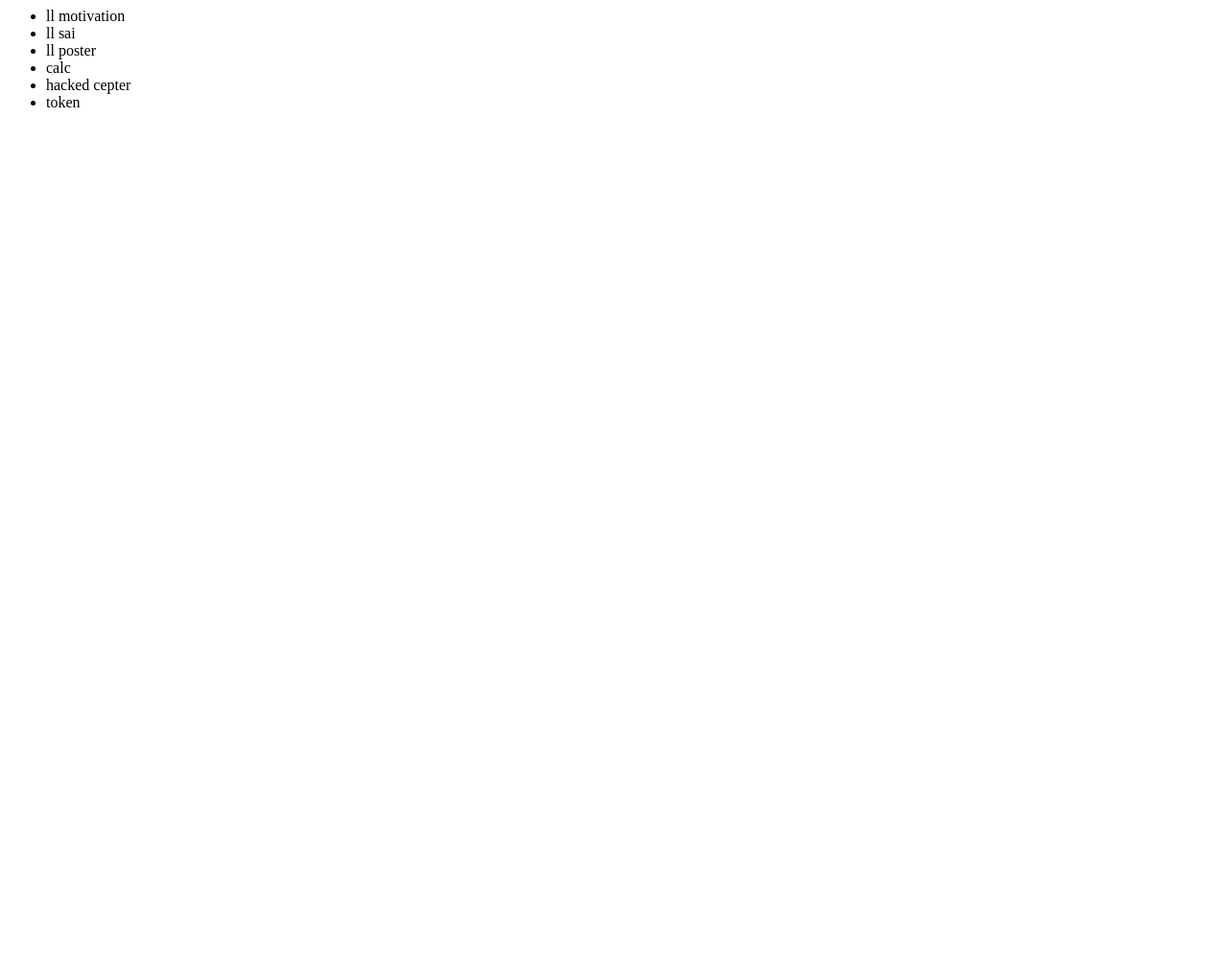
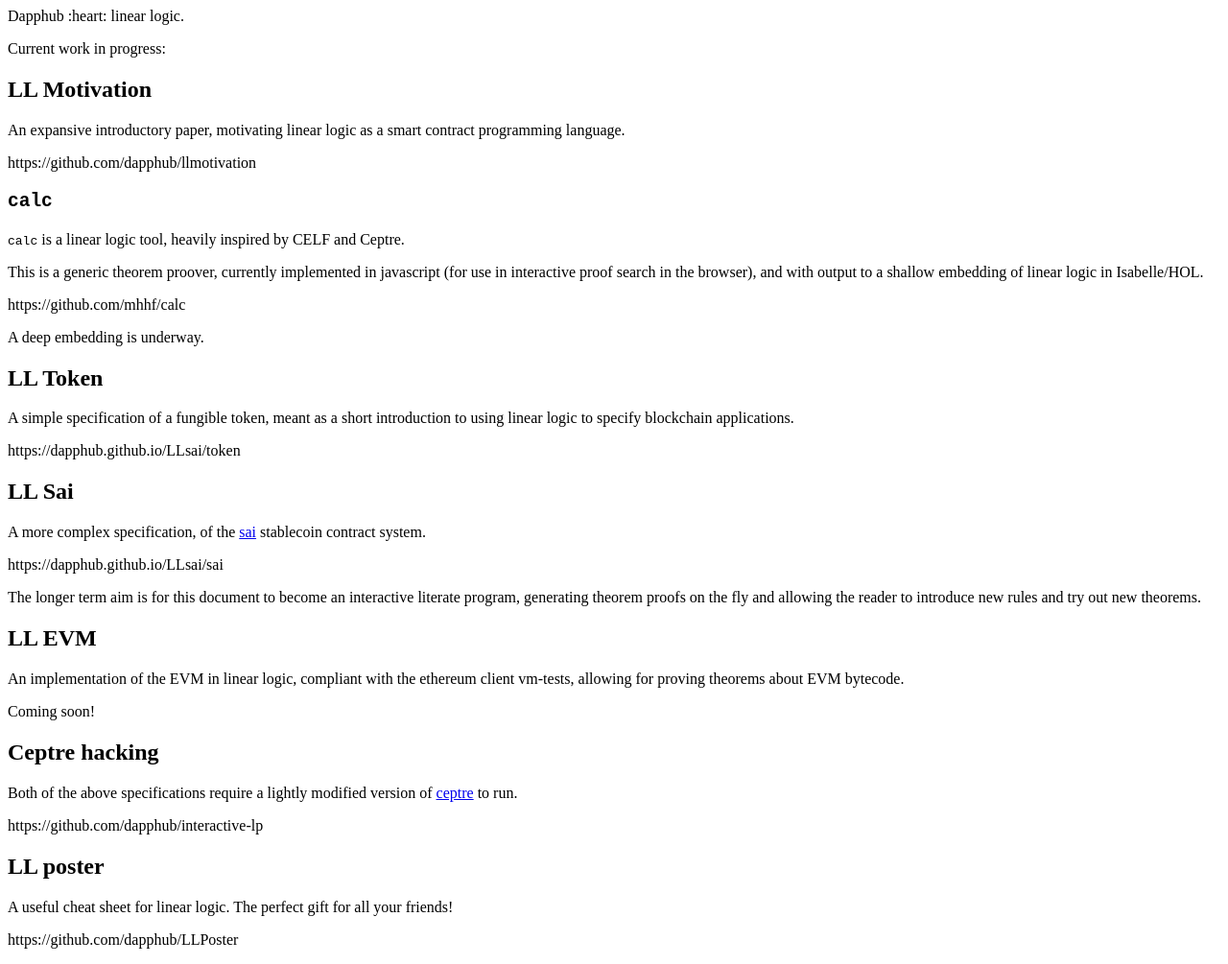
Before and after one commit to dapphub/ll, a plain HTML site: page index.html in a window 1280 px wide. Shown: the whole page at 96% size. Before the commit the page ends 800 px from the top, so only its background shows below. Drawn offline with Linux system fonts and the light colour scheme.

Commit message:
expand readme

```diff
--- a/index.html
+++ b/index.html
@@ -1,8 +1,26 @@
-<ul>
-<li>ll motivation</li>
-<li>ll sai</li>
-<li>ll poster</li>
-<li>calc</li>
-<li>hacked cepter</li>
-<li>token</li>
-</ul>
+<p>Dapphub :heart: linear logic.</p>
+<p>Current work in progress:</p>
+<h2 id="ll-motivation">LL Motivation</h2>
+<p>An expansive introductory paper, motivating linear logic as a smart contract programming language.</p>
+<p>https://github.com/dapphub/llmotivation</p>
+<h2 id="calc"><code>calc</code></h2>
+<p><code>calc</code> is a linear logic tool, heavily inspired by CELF and Ceptre.</p>
+<p>This is a generic theorem proover, currently implemented in javascript (for use in interactive proof search in the browser), and with output to a shallow embedding of linear logic in Isabelle/HOL.</p>
+<p>https://github.com/mhhf/calc</p>
+<p>A deep embedding is underway.</p>
+<h2 id="ll-token">LL Token</h2>
+<p>A simple specification of a fungible token, meant as a short introduction to using linear logic to specify blockchain applications.</p>
+<p>https://dapphub.github.io/LLsai/token</p>
+<h2 id="ll-sai">LL Sai</h2>
+<p>A more complex specification, of the <a href="https://github.com/makerdao/sai">sai</a> stablecoin contract system.</p>
+<p>https://dapphub.github.io/LLsai/sai</p>
+<p>The longer term aim is for this document to become an interactive literate program, generating theorem proofs on the fly and allowing the reader to introduce new rules and try out new theorems.</p>
+<h2 id="ll-evm">LL EVM</h2>
+<p>An implementation of the EVM in linear logic, compliant with the ethereum client vm-tests, allowing for proving theorems about EVM bytecode.</p>
+<p>Coming soon!</p>
+<h2 id="ceptre-hacking">Ceptre hacking</h2>
+<p>Both of the above specifications require a lightly modified version of <a href="https://github.com/chrisamaphone/interactive-lp">ceptre</a> to run.</p>
+<p>https://github.com/dapphub/interactive-lp</p>
+<h2 id="ll-poster">LL poster</h2>
+<p>A useful cheat sheet for linear logic. The perfect gift for all your friends!</p>
+<p>https://github.com/dapphub/LLPoster</p>
```
Also changed, not shown: 1 other file.
